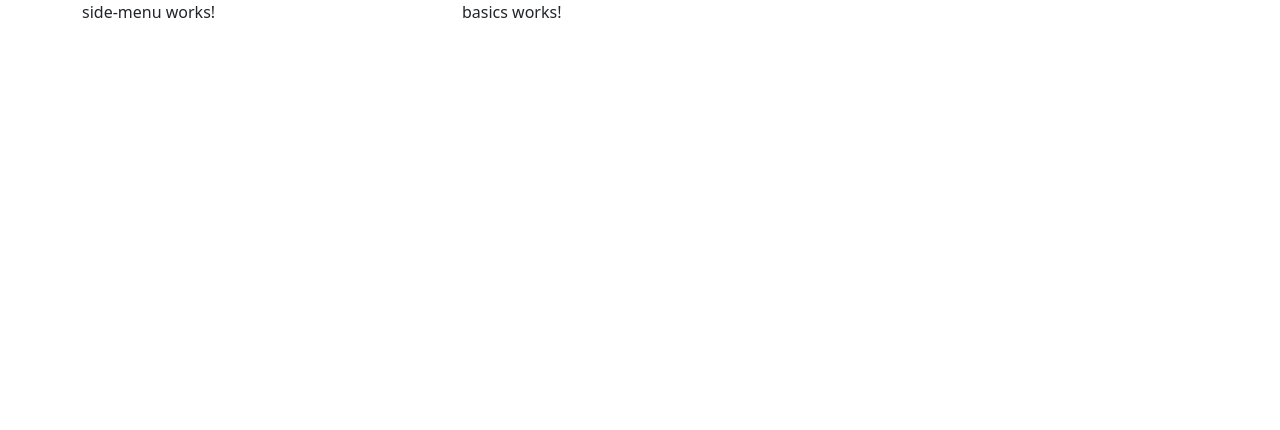
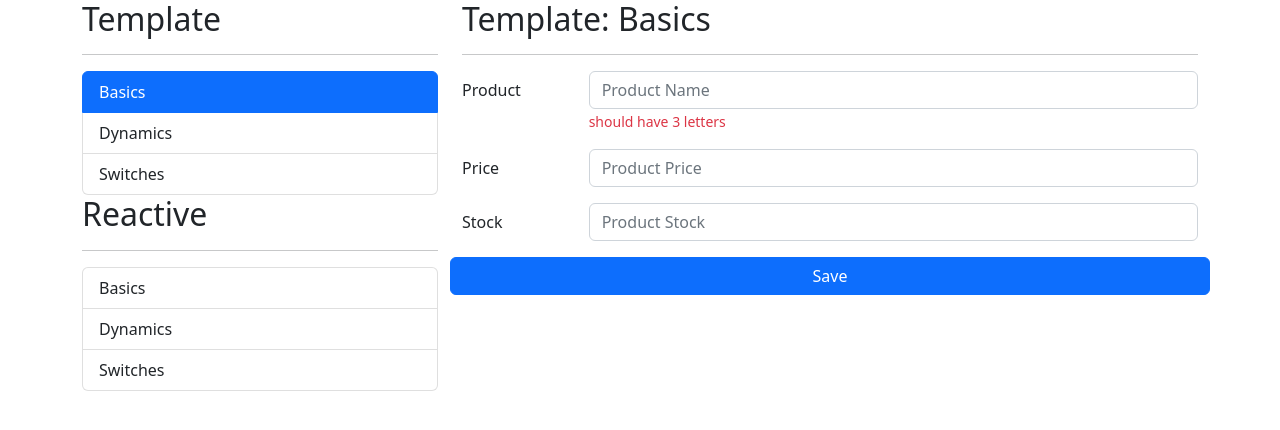
Before and after one commit to rolandoguerra1991/angular-formsApp, an Angular app: page /template/basics in a window 1280 px wide. Shown: the top 430 px of the page. Built offline with nearby package versions, Linux system fonts and the light colour scheme.

Commit message:
diseno de formaulario

```diff
--- a/src/app/shared/shared.module.ts
+++ b/src/app/shared/shared.module.ts
@@ -1,6 +1,7 @@
 import { NgModule } from '@angular/core';
 import { CommonModule } from '@angular/common';
 import { SideMenuComponent } from './side-menu/side-menu.component';
+import { RouterModule } from '@angular/router';
 
 
 
@@ -9,7 +10,8 @@ import { SideMenuComponent } from './side-menu/side-menu.component';
     SideMenuComponent
   ],
   imports: [
-    CommonModule
+    CommonModule,
+    RouterModule
   ],
   exports: [
     SideMenuComponent
--- a/src/app/shared/side-menu/side-menu.component.html
+++ b/src/app/shared/side-menu/side-menu.component.html
@@ -1 +1,25 @@
-<p>side-menu works!</p>
+<h2>Template</h2>
+<hr>
+<ul class="list-group">
+  <li
+    *ngFor="let item of templateMenu"
+    class="list-group-item"
+    [routerLink]="[item.url]"
+    routerLinkActive="active"
+  >
+    {{ item.text }}
+  </li>
+</ul>
+
+<h2>Reactive</h2>
+<hr>
+<ul class="list-group">
+  <li
+    *ngFor="let item of reactiveMenu"
+    class="list-group-item"
+    [routerLink]="[item.url]"
+    routerLinkActive="active"
+  >
+    {{ item.text }}
+  </li>
+</ul>
--- a/src/app/shared/side-menu/side-menu.component.ts
+++ b/src/app/shared/side-menu/side-menu.component.ts
@@ -1,15 +1,44 @@
-import { Component, OnInit } from '@angular/core';
+import { Component } from '@angular/core';
 
+interface MenuItem {
+  text: string,
+  url: string
+}
 @Component({
   selector: 'app-side-menu',
   templateUrl: './side-menu.component.html',
   styleUrls: ['./side-menu.component.css']
 })
-export class SideMenuComponent implements OnInit {
+export class SideMenuComponent {
 
-  constructor() { }
+  templateMenu: MenuItem[] = [
+    {
+      text: 'Basics',
+      url: 'template/basics'
+    },
+    {
+      text: 'Dynamics',
+      url: 'template/dynamics'
+    },
+    {
+      text: 'Switches',
+      url: 'template/switches'
+    },
+  ];
 
-  ngOnInit(): void {
-  }
+  reactiveMenu: MenuItem[] = [
+    {
+      text: 'Basics',
+      url: 'reactive/basics'
+    },
+    {
+      text: 'Dynamics',
+      url: 'reactive/dynamics'
+    },
+    {
+      text: 'Switches',
+      url: 'reactive/switches'
+    },
+  ];
 
 }
--- a/src/app/template/basics/basics.component.html
+++ b/src/app/template/basics/basics.component.html
@@ -1 +1,31 @@
-<p>basics works!</p>
+<h2>Template: Basics</h2>
+<hr>
+
+<div class="row">
+  <div class="col">
+    <form>
+      <div class="row mb-3">
+        <label class="col-sm-2 col-form-label">Product</label>
+        <div class="col-sm-10">
+          <input type="text" class="form-control" placeholder="Product Name">
+          <span class="form-text text-danger">should have 3 letters</span>
+        </div>
+      </div>
+      <div class="row mb-3">
+        <label class="col-sm-2 col-form-label">Price</label>
+        <div class="col-sm-10">
+          <input type="number" class="form-control" placeholder="Product Price">
+        </div>
+      </div>
+      <div class="row mb-3">
+        <label class="col-sm-2 col-form-label">Stock</label>
+        <div class="col-sm-10">
+          <input type="number" class="form-control" placeholder="Product Stock">
+        </div>
+      </div>
+      <div class="row mb-3">
+        <button type="submit" class="btn btn-primary">Save</button>
+      </div>
+    </form>
+  </div>
+</div>
```
